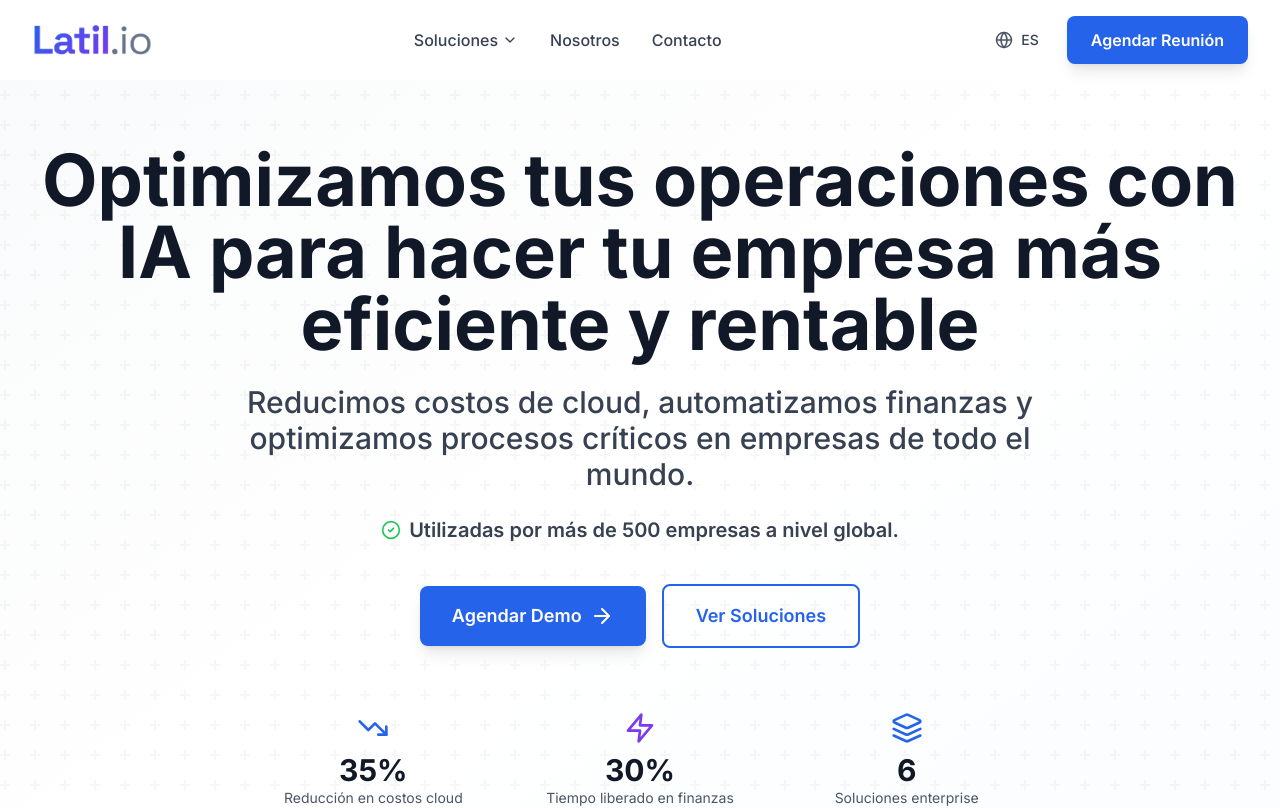
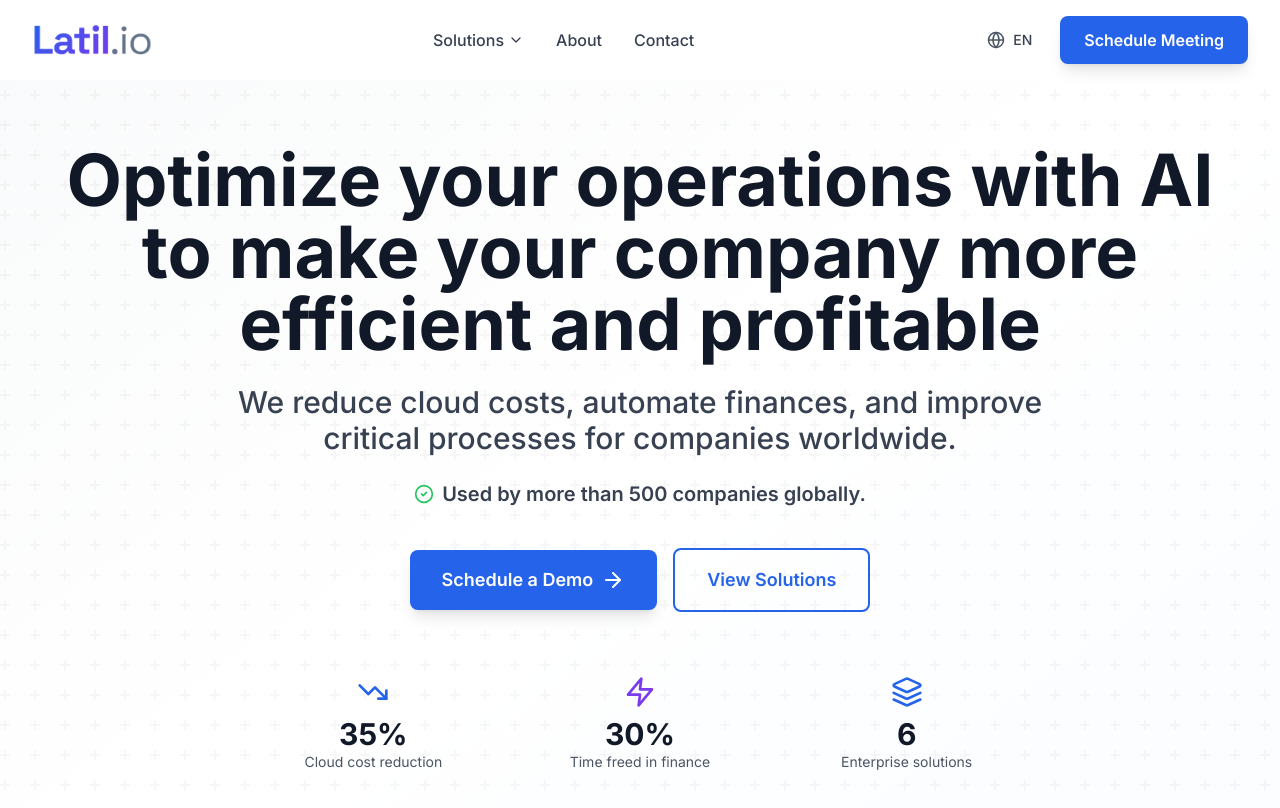
Before and after one commit to tomashoffer/latil.io, a Next.js app: page / in a window 1280 px wide. Shown: the top 808 px of the page. Built offline with nearby package versions, Linux system fonts and the light colour scheme.

Commit message:
eng default lang

```diff
--- a/contexts/LanguageContext.tsx
+++ b/contexts/LanguageContext.tsx
@@ -14,8 +14,8 @@ interface LanguageContextType {
 const LanguageContext = createContext<LanguageContextType | undefined>(undefined);
 
 export function LanguageProvider({ children }: { children: ReactNode }) {
-  // Always start with 'es' to match server-side rendering
-  const [language, setLanguageState] = useState<Language>("es");
+  // Always start with 'en' to match server-side rendering
+  const [language, setLanguageState] = useState<Language>("en");
   const [mounted, setMounted] = useState(false);
 
   useEffect(() => {
```
